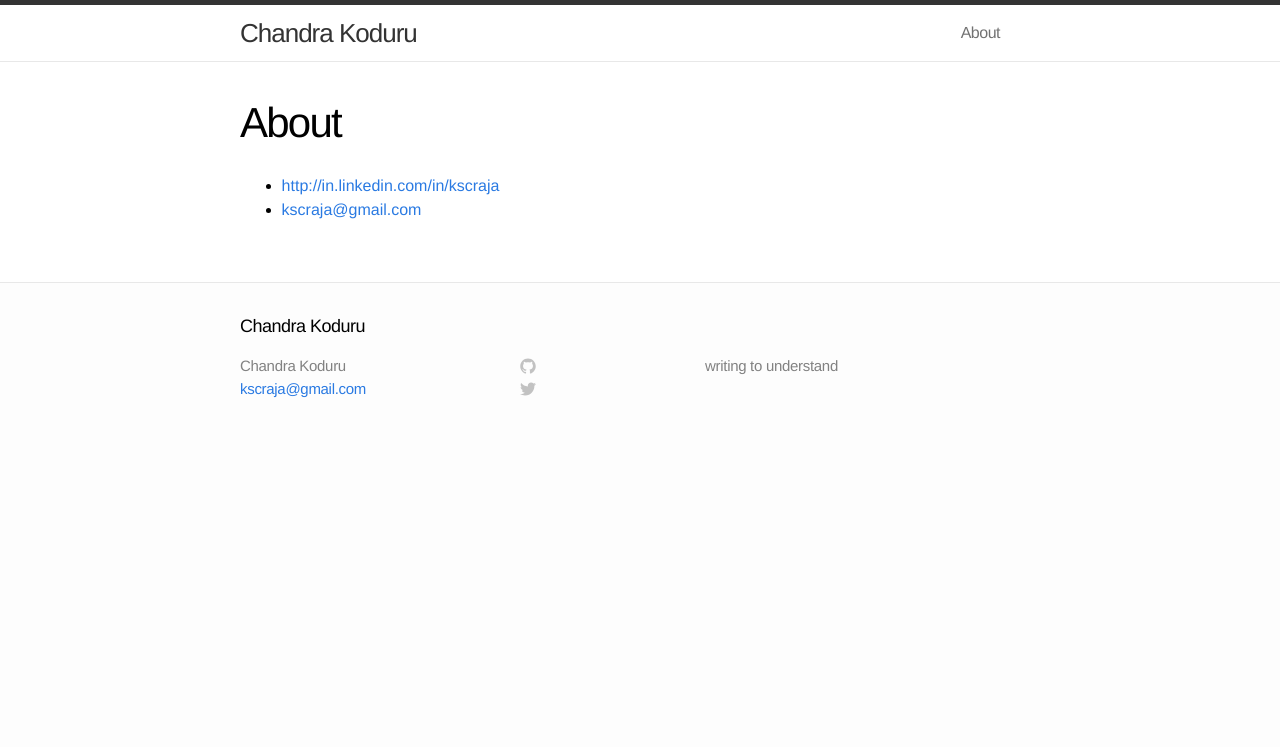
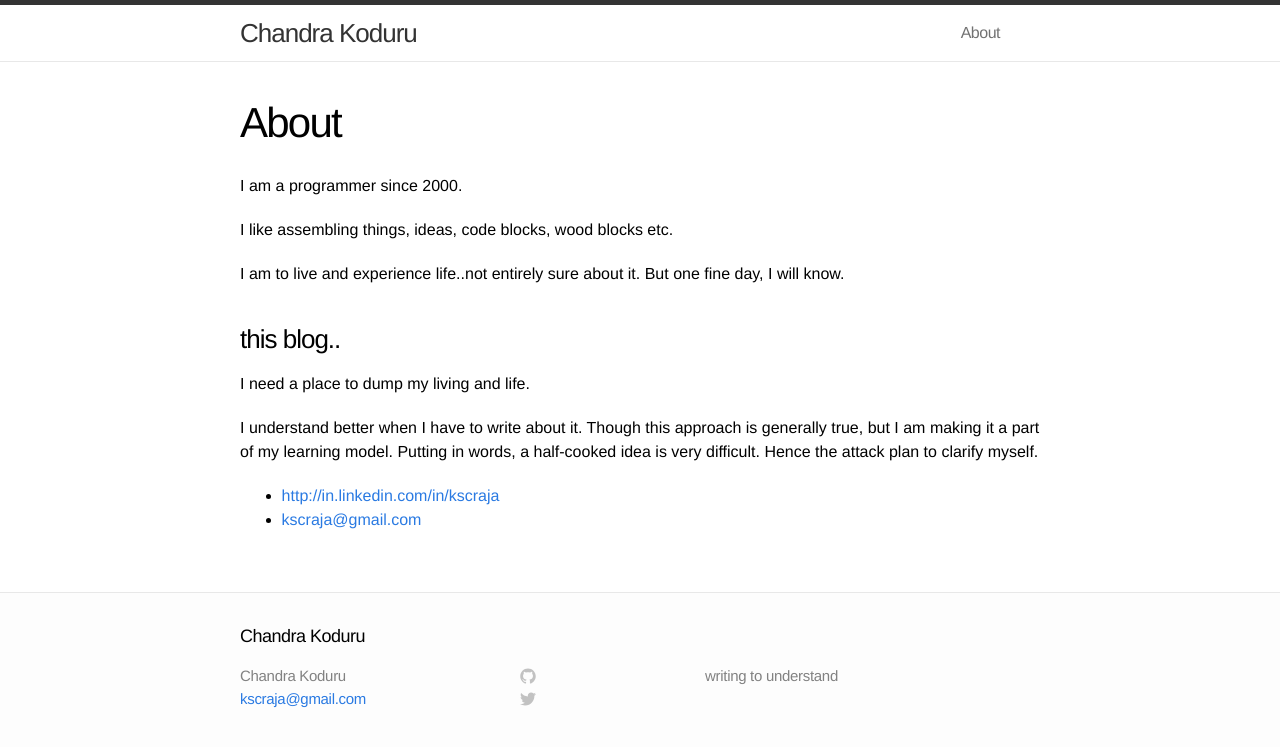
Before and after one commit to kscraja/kscraja.github.io, a Jekyll site: the page built from about.md, in a window 1280 px wide. Shown: the top 747 px of the page. Built offline with Jekyll 4.4.1, drawn with Linux system fonts in a browser that asks for light colours.

Commit message:
updated about page

```diff
--- a/about.md
+++ b/about.md
@@ -5,5 +5,19 @@ layout: post
 permalink: /about/
 ---
 
+I am a programmer since 2000.
+
+I like assembling things, ideas, code blocks, wood blocks etc.
+
+I am to live and experience life..not entirely sure about it. But one fine day, I will know.
+
+### this blog..
+
+I need a place to dump my living and life.
+
+I understand better when I have to write about it.
+Though this approach is generally true, but I am making it a part of my learning model.
+Putting in words, a half-cooked idea is very difficult. Hence the attack plan to clarify myself.
+
 * <http://in.linkedin.com/in/kscraja>
 * <kscraja@gmail.com>
```
Also changed, not shown: _posts/jekyll/2014-06-10-switching-to-jekylll-github-pages.md (+6 -0 lines).
